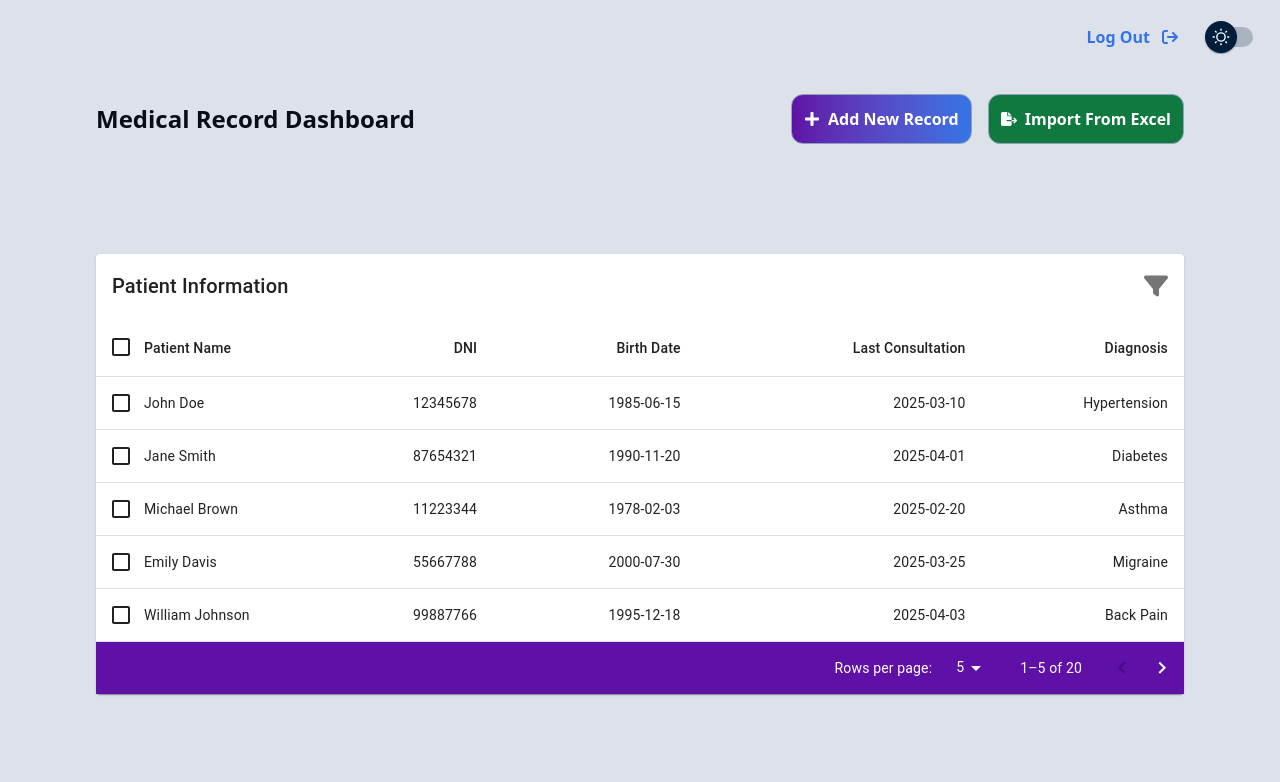
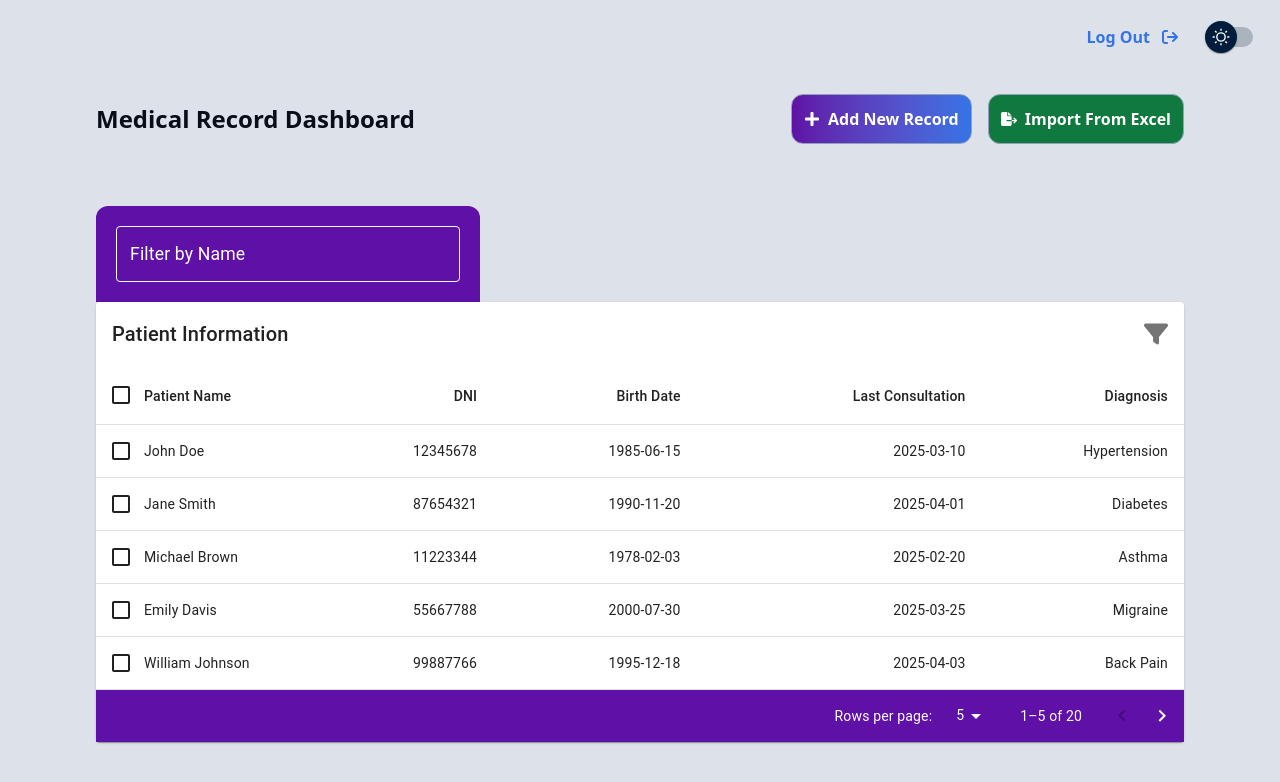
Before and after one commit to chowanza/clinicalHistory, a React (Vite) app: page /dashboard-doctor in a window 1280 px wide. Shown: the top 782 px of the page. Built offline with nearby package versions, Linux system fonts and the light colour scheme.

Commit message:
Add PatientSearchBar component for filtering patients by name; integrate it into DashboardDoctor and EnhancedTable

```diff
--- a/src/components/dashboard-doctor/EnhancedTable.jsx
+++ b/src/components/dashboard-doctor/EnhancedTable.jsx
@@ -406,7 +406,7 @@ EnhancedTableToolbar.propTypes = {
   numSelected: PropTypes.number.isRequired,
 }
 
-export default function EnhancedTable() {
+export default function EnhancedTable({ filter }) {
   const [order, setOrder] = React.useState('asc')
   const [orderBy, setOrderBy] = React.useState('calories')
   const [selected, setSelected] = React.useState([])
@@ -465,15 +465,17 @@ export default function EnhancedTable() {
   const emptyRows =
     page > 0 ? Math.max(0, (1 + page) * rowsPerPage - rows.length) : 0
 
+  const filteredRows = rows.filter((row) =>
+    row.name.toLowerCase().includes(filter.toLowerCase())
+  )
+
   const visibleRows = React.useMemo(
     () =>
-      [...rows]
+      [...filteredRows]
         .sort(getComparator(order, orderBy))
         .slice(page * rowsPerPage, page * rowsPerPage + rowsPerPage),
-    [order, orderBy, page, rowsPerPage]
+    [filteredRows, order, orderBy, page, rowsPerPage]
   )
-
-  const { isDarkMode, toggleTheme } = useThemeToggle()
 
   return (
     <Box sx={{ width: '100%' }} className='dark:bg-gray-900 dark:text-gray-300'>
@@ -605,7 +607,7 @@ export default function EnhancedTable() {
         <TablePagination
           rowsPerPageOptions={[5, 10, 25]}
           component='div'
-          count={rows.length}
+          count={filteredRows.length}
           rowsPerPage={rowsPerPage}
           page={page}
           onPageChange={handleChangePage}
--- /dev/null
+++ b/src/components/dashboard-doctor/PatientSearchBar.jsx
@@ -0,0 +1,41 @@
+import TextField from '@mui/material/TextField'
+
+const PatientSearchBar = ({ filter, setFilter }) => {
+  return (
+    <div className='bg-primary rounded-t-xl w-96 p-5 flex items-center justify-between'>
+      <TextField
+        label='Filter by Name'
+        variant='outlined'
+        value={filter}
+        onChange={(e) => setFilter(e.target.value)}
+        fullWidth
+        sx={{
+          input: {
+            color: 'white',
+          },
+          label: {
+            color: 'white',
+            fontSize: '1.1rem',
+          },
+          '& label.Mui-focused': {
+            color: 'white',
+            fontWeight: 900,
+          },
+          '& .MuiOutlinedInput-root': {
+            '& fieldset': {
+              borderColor: '#ffffff',
+            },
+            '&:hover fieldset': {
+              borderColor: 'white',
+            },
+            '&.Mui-focused fieldset': {
+              borderColor: 'white',
+            },
+          },
+        }}
+      />
+    </div>
+  )
+}
+
+export default PatientSearchBar
--- a/src/pages/DashboardDoctor.jsx
+++ b/src/pages/DashboardDoctor.jsx
@@ -7,10 +7,12 @@ import EnhancedTable from '../components/dashboard-doctor/EnhancedTable'
 import ThemeSwitch from '../components/ui/ThemeSwitch'
 import Modal from '../components/ui/Modal'
 import FormPatient from '../components/dashboard-doctor/FormPatient'
+import PatientSearchBar from '../components/dashboard-doctor/PatientSearchBar'
 
 const DashboardDoctor = () => {
   const { user } = useAuth()
 
+  const [filter, setFilter] = useState('')
   const [isOpen, setIsOpen] = useState(false)
 
   const openModal = useCallback(() => setIsOpen(true), [])
@@ -63,8 +65,9 @@ const DashboardDoctor = () => {
             </button>
           </div>
         </div>
-        <div className='flex justify-center items-center w-full h-full grow'>
-          <EnhancedTable />
+        <div className='flex flex-col justify-center w-full h-full grow'>
+          <PatientSearchBar filter={filter} setFilter={setFilter} />
+          <EnhancedTable filter={filter} />
         </div>
       </main>
     </>
```
